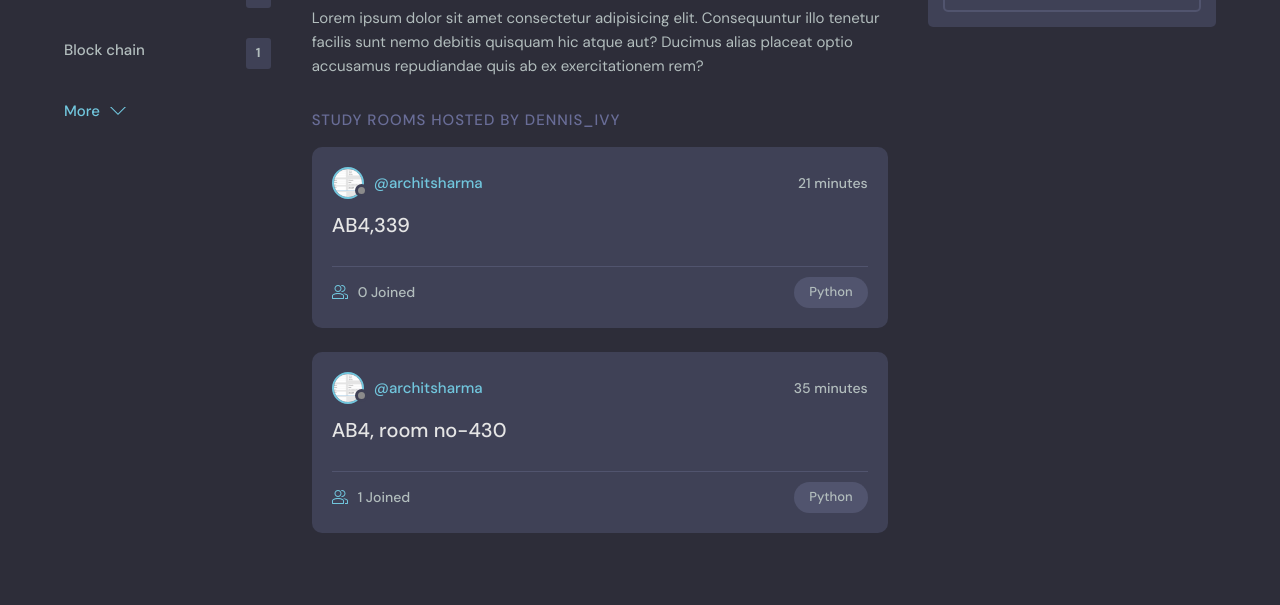
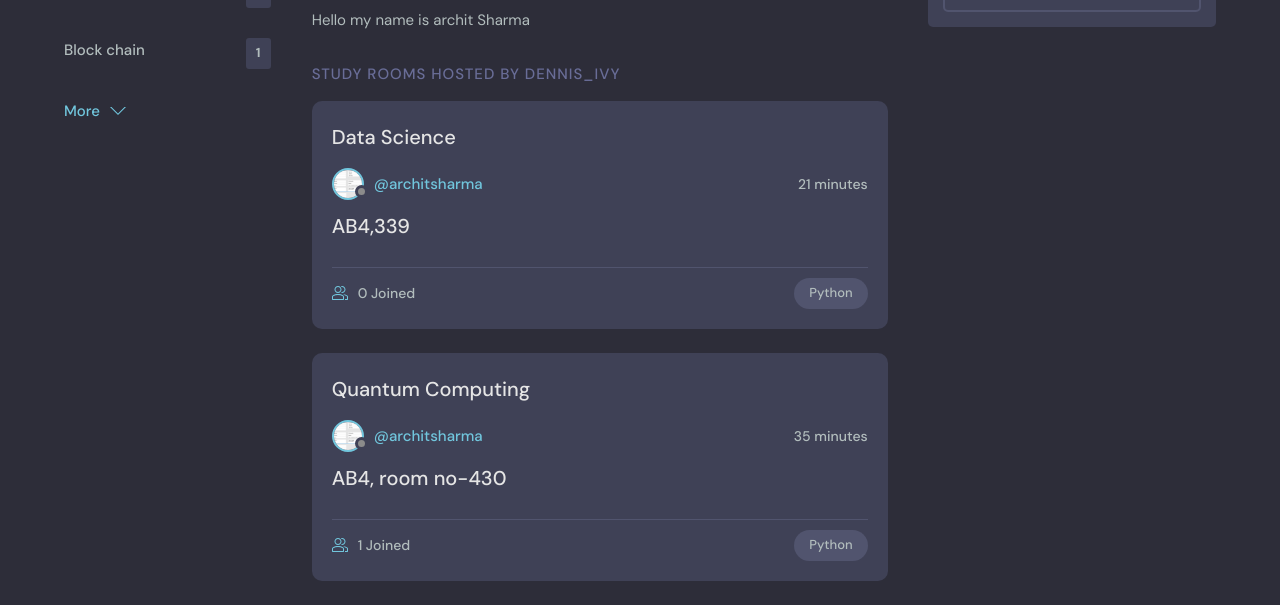
Before and after one commit to sajanstha201/STUDY-BUDDY, a Django app: page /user-profile/1 in a window 1280 px wide. Shown: the part 288-893 px from the top of the page. Before the commit the page ends 821 px from the top, so only its background shows below. Run offline with Django 4.2, Linux system fonts and the light colour scheme; data comes from the database, SQL or seed files in the repository; both versions use the stored data as it was after the commit.

Commit message:
project finished

```diff
--- a/base/templates/base/feed_component.html
+++ b/base/templates/base/feed_component.html
@@ -1,5 +1,6 @@
 {% for room in rooms %}
 <div class="roomListRoom">
+  <h1 class="roomListRoom-title">{{room.topic.name}}</h1>
   <div class="roomListRoom__header">
     <a href="{% url 'base:user-profile' room.host.id %}" class="roomListRoom__author">
       <div class="avatar avatar--small">
@@ -7,6 +8,7 @@
       </div>
       <span>@{{ room.host.username }}</span>
     </a>
+
     <div class="roomListRoom__actions">
       <span>{{ room.created | timesince }}</span>
     </div>
--- a/base/templates/base/user_profile.html
+++ b/base/templates/base/user_profile.html
@@ -11,7 +11,7 @@
         <div class="profile">
           <div class="profile__avatar">
             <div class="avatar avatar--large active">
-              <img src="{{ request.user.avatar.url }}" />
+              <img src="{{user.avatar.url }}" />
             </div>
           </div>
           <div class="profile__info">
@@ -23,10 +23,7 @@
           </div>
           <div class="profile__about">
             <h3>About</h3>
-            <p>
-              Lorem ipsum dolor sit amet consectetur adipisicing elit. Consequuntur illo tenetur
-              facilis sunt nemo debitis quisquam hic atque aut? Ducimus alias placeat optio
-              accusamus repudiandae quis ab ex exercitationem rem?
+            <p>{{user.bio}}
             </p>
           </div>
         </div>
--- a/base/views.py
+++ b/base/views.py
@@ -93,7 +93,7 @@ def home(request):
     }
     return render(request, 'base/home.html', context)
 
-
+@login_required(login_url='base:login')
 def room(request, room_id):
     room = Room.objects.get(pk=room_id)
     room_messages = room.message_set.all().order_by('-created')
--- a/static/styles/style.css
+++ b/static/styles/style.css
@@ -646,7 +646,13 @@ a {
   border-radius: 1rem;
   padding: 2rem;
 }
-
+.roomListRoom-title{
+  font-size: 2rem;
+  font-weight: 500;
+  margin-bottom: 1.5rem;
+  color: var(--color-light);
+  transition: all 0.3s ease-in-out;
+}
 .roomListRoom__header {
   display: flex;
   justify-content: space-between;
```
Also changed, not shown: db.sqlite3, static/images/Screenshot_2024-10-16_at_3.56.02_PM.png (added), static/images/Screenshot_2024-10-16_at_7.26.38_PM.png (added).
